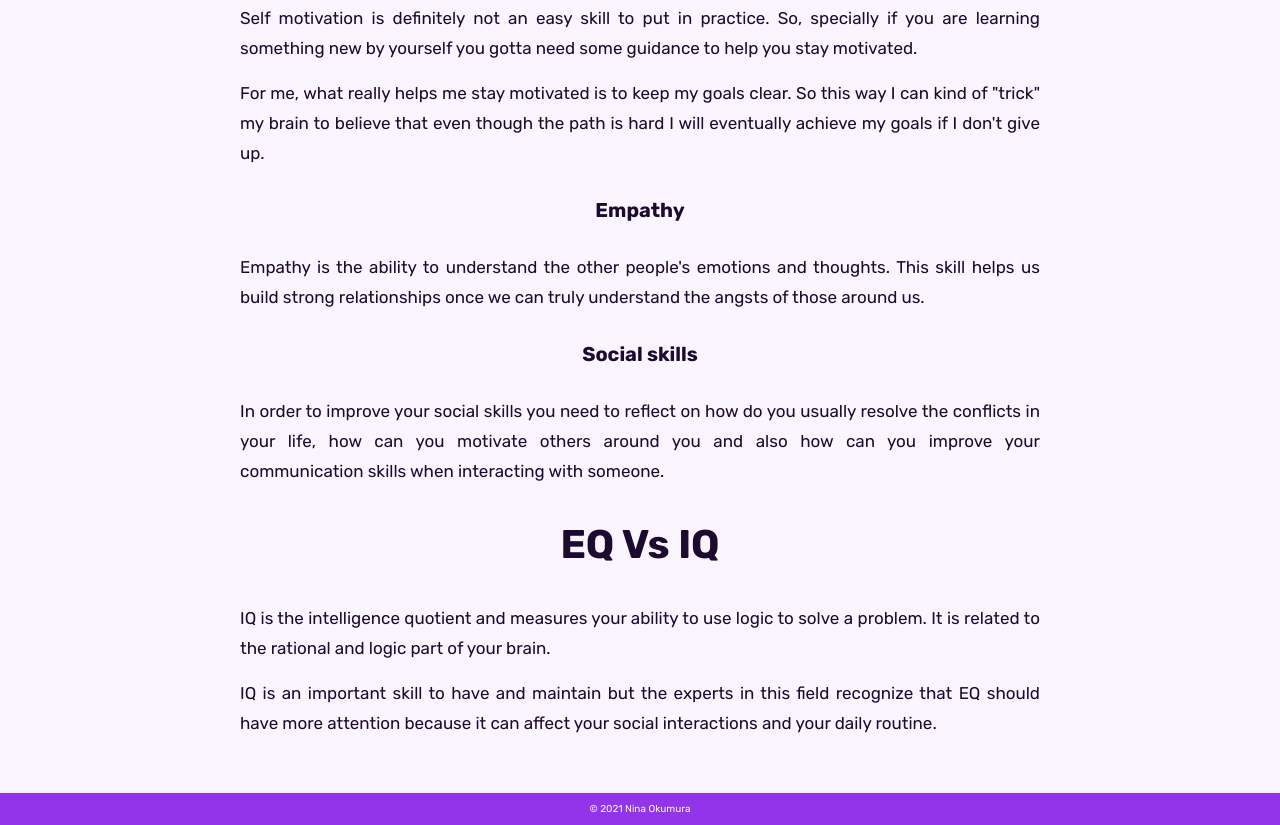
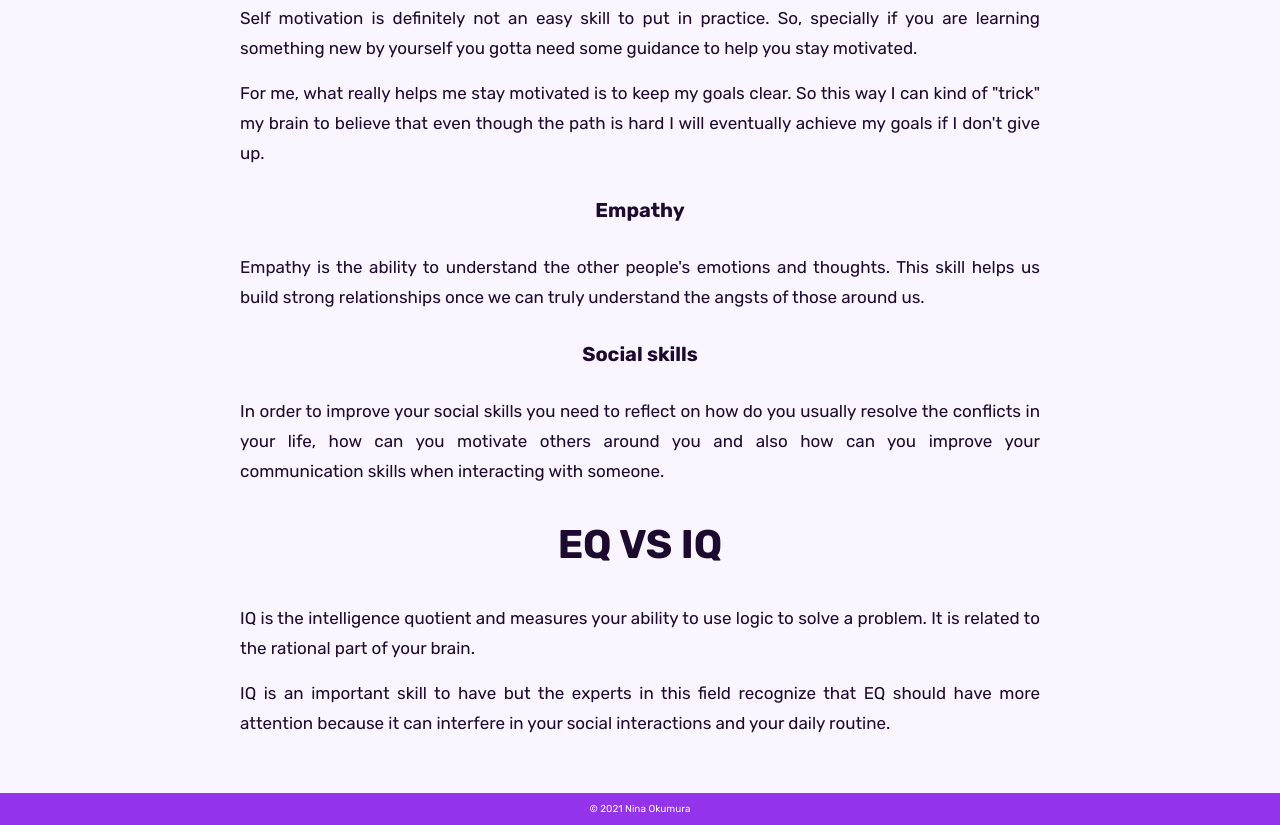
Before and after one commit to ninaokumura/ninaokumura.github.io, a plain HTML site: page blog/emotional-intelligence.html in a window 1280 px wide. Shown: the part 901-1726 px from the top of the page. Drawn offline with Linux system fonts and the light colour scheme.

Commit message:
update content

```diff
--- a/blog/emotional-intelligence.html
+++ b/blog/emotional-intelligence.html
@@ -29,7 +29,7 @@
           <h2>Emotional Intelligence</h2>
           <p>
             Emotional intelligence is the ability to recognize and understand
-            not only your own emotions but also helps to perceive how the others
+            not only your own emotions but also help you perceive how the others
             around you are feeling as well. It is a good practice to better
             manage these emotions in order to overcome future challenges.
           </p>
@@ -84,16 +84,16 @@
             others around you and also how can you improve your communication
             skills when interacting with someone.
           </p>
-          <h2>EQ Vs IQ</h2>
+          <h2>EQ VS IQ</h2>
           <p>
             IQ is the intelligence quotient and measures your ability to use
-            logic to solve a problem. It is related to the rational and logic
-            part of your brain.
+            logic to solve a problem. It is related to the rational part of your
+            brain.
           </p>
           <p>
-            IQ is an important skill to have and maintain but the experts in
-            this field recognize that EQ should have more attention because it
-            can affect your social interactions and your daily routine.
+            IQ is an important skill to have but the experts in this field
+            recognize that EQ should have more attention because it can
+            interfere in your social interactions and your daily routine.
           </p>
         </article>
       </main>
```
